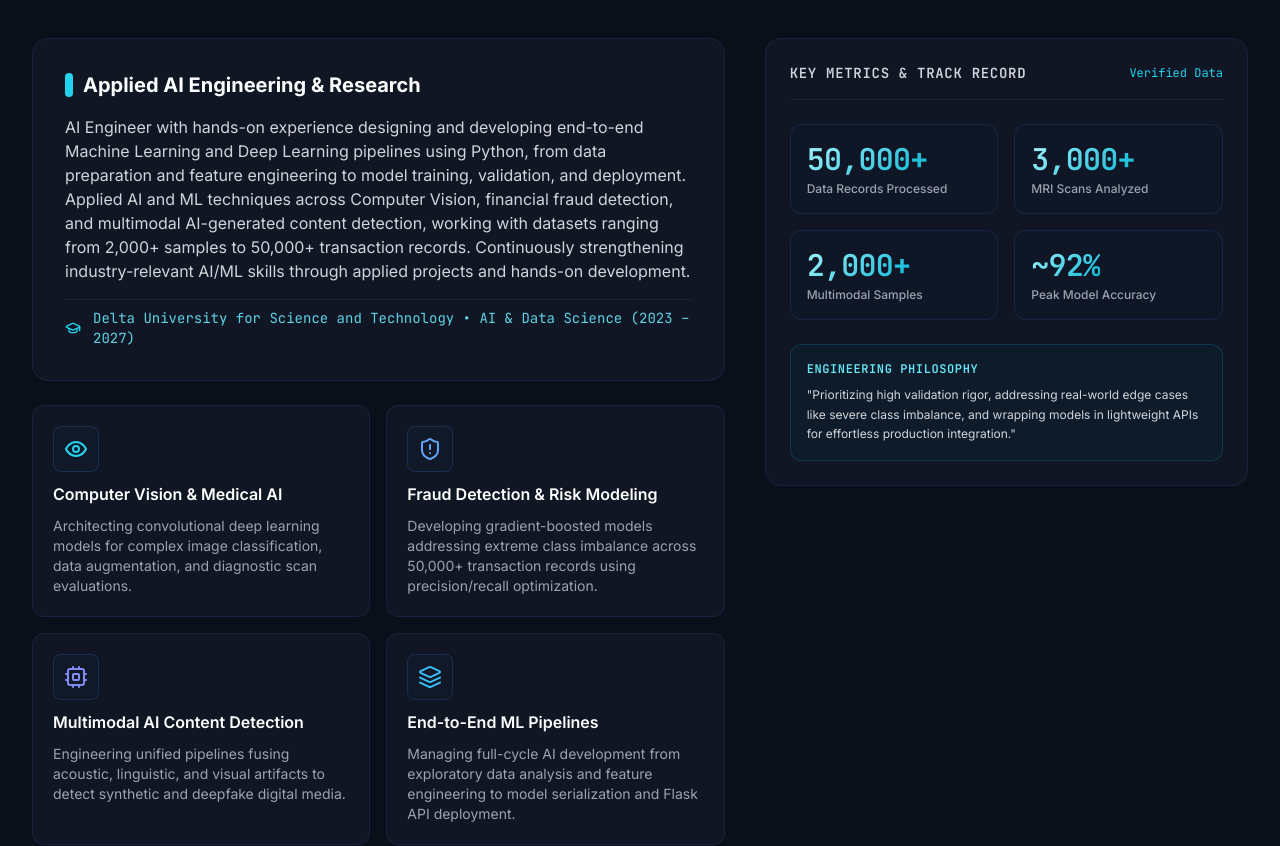
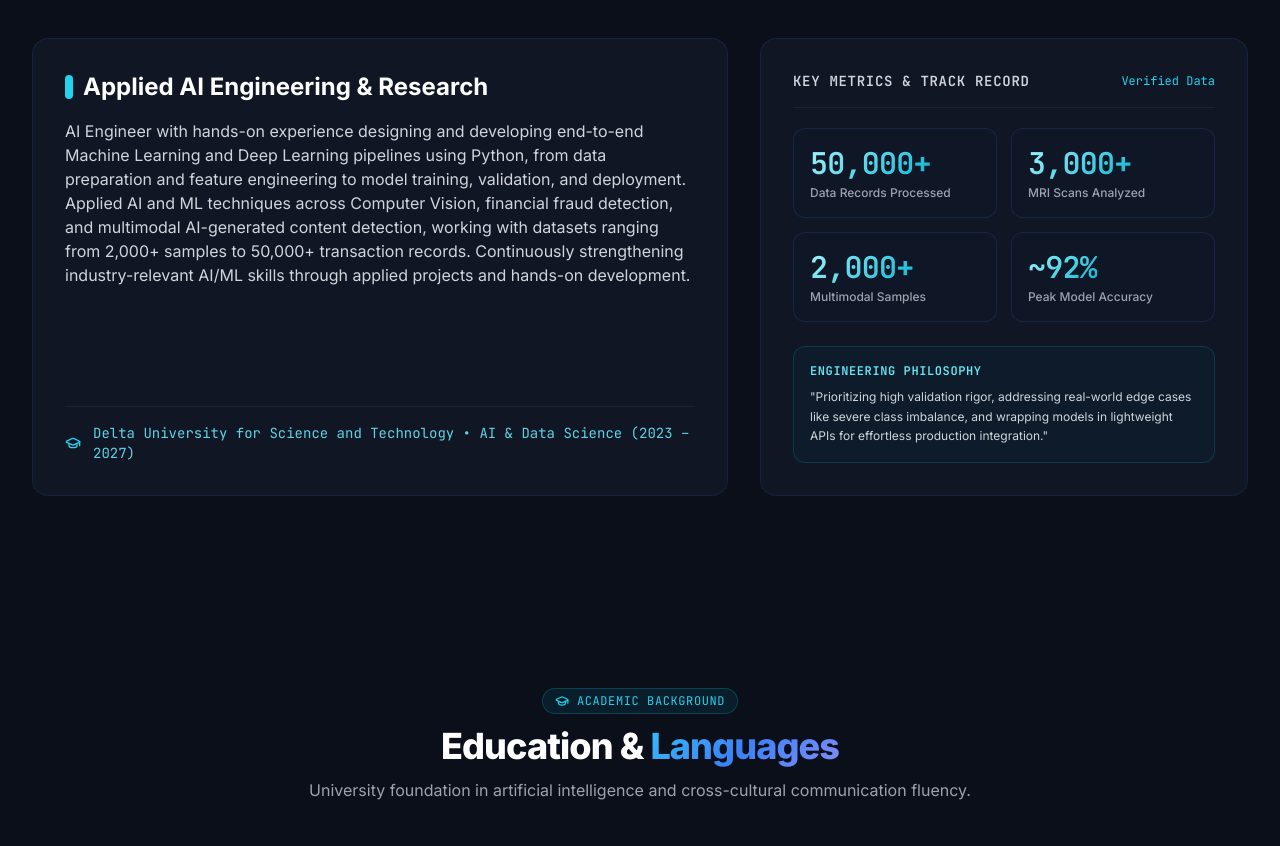
Before and after one commit to abdelrahmankarkar7-sys/Abd-El-Rahman-Karkar-portfolio, a React (Vite) app: page / in a window 1280 px wide. Shown: the part 980-1826 px from the top of the page. Built offline with nearby package versions, Linux system fonts and the light colour scheme.

Commit message:
clean: remove redundant pillar cards from About section

```diff
--- a/src/components/About.jsx
+++ b/src/components/About.jsx
@@ -1,31 +1,8 @@
 import React from 'react';
-import { Eye, ShieldAlert, Cpu, Layers, Database, Sparkles, GraduationCap } from 'lucide-react';
-import { personalInfo, educationData } from '../data/portfolio';
+import { Sparkles, GraduationCap } from 'lucide-react';
+import { personalInfo } from '../data/portfolio';
 
 export default function About() {
-  const pillars = [
-    {
-      icon: <Eye className="w-6 h-6 text-cyan-400" />,
-      title: "Computer Vision & Medical AI",
-      desc: "Architecting convolutional deep learning models for complex image classification, data augmentation, and diagnostic scan evaluations.",
-    },
-    {
-      icon: <ShieldAlert className="w-6 h-6 text-blue-400" />,
-      title: "Fraud Detection & Risk Modeling",
-      desc: "Developing gradient-boosted models addressing extreme class imbalance across 50,000+ transaction records using precision/recall optimization.",
-    },
-    {
-      icon: <Cpu className="w-6 h-6 text-indigo-400" />,
-      title: "Multimodal AI Content Detection",
-      desc: "Engineering unified pipelines fusing acoustic, linguistic, and visual artifacts to detect synthetic and deepfake digital media.",
-    },
-    {
-      icon: <Layers className="w-6 h-6 text-sky-400" />,
-      title: "End-to-End ML Pipelines",
-      desc: "Managing full-cycle AI development from exploratory data analysis and feature engineering to model serialization and Flask API deployment.",
-    },
-  ];
-
   return (
     <section id="about" className="py-20 px-4 sm:px-6 lg:px-8 relative z-10">
       <div className="max-w-7xl mx-auto">
@@ -45,56 +22,40 @@ export default function About() {
         </div>
 
         {/* Narrative & Stats Grid */}
-        <div className="grid grid-cols-1 lg:grid-cols-12 gap-10 items-start mb-16">
+        <div className="grid grid-cols-1 lg:grid-cols-12 gap-8 items-stretch mb-8">
 
           {/* Main Story / Bio */}
-          <div className="lg:col-span-7 space-y-6">
-            <div className="glass-card rounded-2xl p-6 sm:p-8 space-y-4">
-              <h3 className="text-xl font-bold text-white flex items-center gap-2.5">
+          <div className="lg:col-span-7">
+            <div className="glass-card rounded-2xl p-6 sm:p-8 space-y-6 h-full flex flex-col justify-between border border-blue-500/15">
+              <div className="space-y-4">
+                <h3 className="text-xl sm:text-2xl font-bold text-white flex items-center gap-2.5">
                   <span className="w-2 h-6 bg-cyan-400 rounded-full" />
                   Applied AI Engineering & Research
                 </h3>
                 <p className="text-gray-300 text-sm sm:text-base leading-relaxed">
                   {personalInfo.summary}
                 </p>
-              <div className="pt-2 border-t border-white/5 flex items-center gap-3 text-sm text-cyan-300/90 font-mono">
+              </div>
+
+              <div className="pt-4 border-t border-white/5 flex items-center gap-3 text-xs sm:text-sm text-cyan-300/90 font-mono">
                 <GraduationCap className="w-4 h-4 text-cyan-400 shrink-0" />
                 <span>Delta University for Science and Technology • AI & Data Science (2023 – 2027)</span>
               </div>
             </div>
-
-            {/* Core Competency Pillars */}
-            <div className="grid grid-cols-1 sm:grid-cols-2 gap-4">
-              {pillars.map((pillar, idx) => (
-                <div
-                  key={idx}
-                  className="glass-card glass-card-hover rounded-xl p-5 space-y-2.5"
-                >
-                  <div className="p-2.5 rounded-lg bg-[#111827] border border-blue-500/20 w-fit">
-                    {pillar.icon}
-                  </div>
-                  <h4 className="text-base font-semibold text-white">
-                    {pillar.title}
-                  </h4>
-                  <p className="text-xs sm:text-sm text-gray-400 leading-relaxed">
-                    {pillar.desc}
-                  </p>
-                </div>
-              ))}
-            </div>
           </div>
 
           {/* Verified Stats Column */}
-          <div className="lg:col-span-5 space-y-4">
-            <div className="glass-card rounded-2xl p-6 space-y-6 border border-cyan-500/20">
-              <div className="flex items-center justify-between border-b border-white/5 pb-4">
+          <div className="lg:col-span-5">
+            <div className="glass-card rounded-2xl p-6 sm:p-8 space-y-6 h-full flex flex-col justify-between border border-cyan-500/20">
+              <div>
+                <div className="flex items-center justify-between border-b border-white/5 pb-4 mb-5">
                   <h4 className="text-sm font-semibold uppercase tracking-wider text-gray-300 font-mono">
                     Key Metrics & Track Record
                   </h4>
                   <span className="text-xs text-cyan-400 font-mono">Verified Data</span>
                 </div>
 
-              <div className="grid grid-cols-2 gap-4">
+                <div className="grid grid-cols-2 gap-3.5">
                   {personalInfo.stats.map((stat, i) => (
                     <div
                       key={i}
@@ -108,6 +69,7 @@ export default function About() {
                       </div>
                     </div>
                   ))}
+                </div>
               </div>
 
               {/* Focus Philosophy */}
```
Lines whose indentation alone changed are shown as unchanged.
